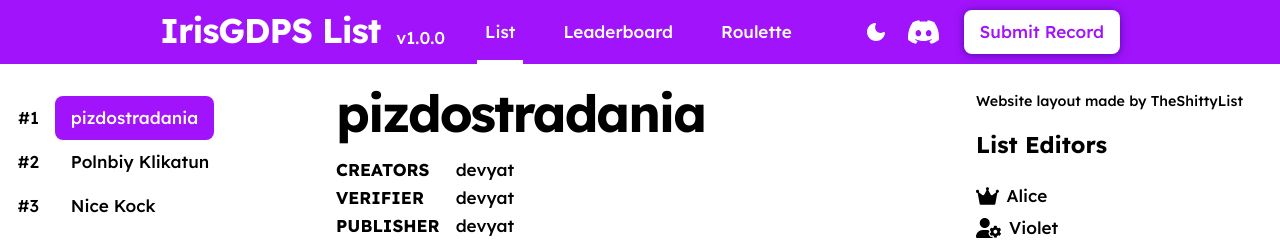
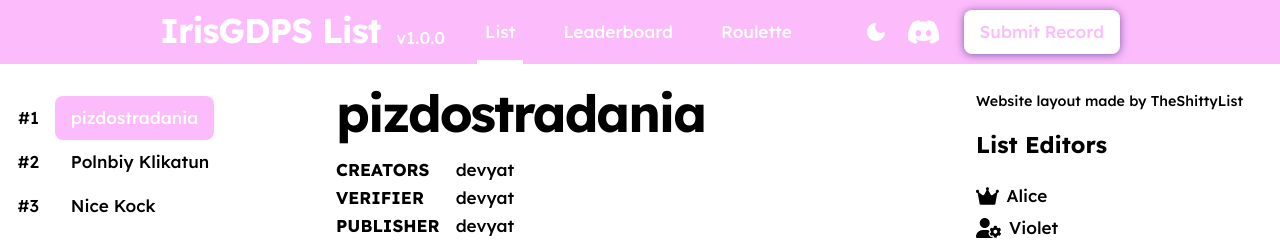
Before and after one commit to IrisGDPS/irischallengelist, a plain HTML site: page index.html in a window 1280 px wide. Shown: the top 241 px of the page. Drawn offline with nearby package versions, Linux system fonts and the light colour scheme.

Commit message:
Update main.css

```diff
--- a/css/main.css
+++ b/css/main.css
@@ -3,7 +3,7 @@
     --color-on-background: black;
     --color-background-hover: #eee;
     --color-on-background-hover: black;
-    --color-primary: #a113fb;
+    --color-primary: #fcbbfb;
     --color-on-primary: white;
     --color-error: #de0000;
     --color-on-error: white;
@@ -16,7 +16,7 @@ header.dark {
     --color-on-background: white;
     --color-background-hover: #27262c;
     --color-on-background-hover: white;
-    --color-primary: #a113fb;
+    --color-primary: #fcbbfb;
     --color-primary-disabled: #black;
     --color-on-primary: white;
     --color-error: #de0000;
```
